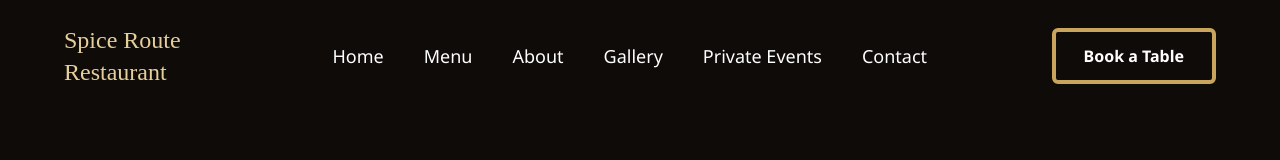
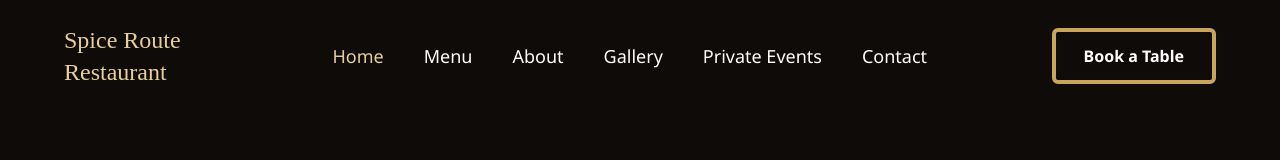
Before and after one commit to unknowdeepanshu/cafe-and-restaurant, a React (Vite) app in the folder Spice Route Restaurant/: page / in a window 1280 px wide. Shown: the top 160 px of the page. Built offline with nearby package versions, Linux system fonts and the light colour scheme; a web font is replaced by a local one.

Commit message:
feat: replace anchor tags with NavLink in Header component for improved routing; fix menu link spacing

```diff
--- a/Spice Route Restaurant/src/components/header/header.tsx
+++ b/Spice Route Restaurant/src/components/header/header.tsx
@@ -1,14 +1,16 @@
 import { useIsMobile } from "@/hook/matchMedia";
+import { cn } from "@/lib/utils";
 import RestaurantButton from "@/ui/button/button";
 import { IconMenu2 } from "@tabler/icons-react";
 import { useEffect, useState } from "react";
+import { NavLink } from "react-router";
 
 function Header() {
   const [open, setOpen] = useState(false);
   const { isMinTablet } = useIsMobile();
   const NavMenu = [
     { navName: "Home", navLink: "/" },
-    { navName: "Menu", navLink: "/menu " },
+    { navName: "Menu", navLink: "/menu" },
     { navName: "About", navLink: "/about" },
     { navName: "Gallery", navLink: "/gallery" },
     { navName: "Private Events", navLink: "/privateevents" },
@@ -34,12 +36,17 @@ function Header() {
             <ul className="flex items-center">
               {NavMenu.map((Nav, index) => (
                 <li key={index}>
-                  <a
-                    className="text-texts-200 hover:text-texts-100 mx-2 text-[15px] transition-all duration-100 md:mx-5 lg:text-[1.125rem]"
-                    href={`${Nav.navLink}`}
+                  <NavLink
+                    className={({ isActive }) =>
+                      cn(
+                        "text-texts-200 hover:text-texts-100 mx-2 text-[15px] transition-all duration-100 md:mx-5 lg:text-[1.125rem]",
+                        isActive ? "text-texts-100" : "text-texts-200",
+                      )
+                    }
+                    to={`${Nav.navLink}`}
                   >
                     {Nav.navName}
-                  </a>
+                  </NavLink>
                 </li>
               ))}
             </ul>
@@ -72,12 +79,17 @@ function Header() {
                 <ul className="flex flex-col gap-10">
                   {NavMenu.map((Nav, index) => (
                     <li key={index}>
-                      <a
-                        className="text-texts-200 hover:text-texts-100 mx-2 text-[1.125rem] transition-all duration-100"
-                        href={`${Nav.navLink}`}
+                      <NavLink
+                        className={({ isActive }) =>
+                          cn(
+                            "text-texts-200 hover:text-texts-100 mx-2 text-[15px] transition-all duration-100 md:mx-5 lg:text-[1.125rem]",
+                            isActive ? "text-texts-100" : "text-texts-200",
+                          )
+                        }
+                        to={`${Nav.navLink}`}
                       >
                         {Nav.navName}
-                      </a>
+                      </NavLink>
                     </li>
                   ))}
                 </ul>
```
